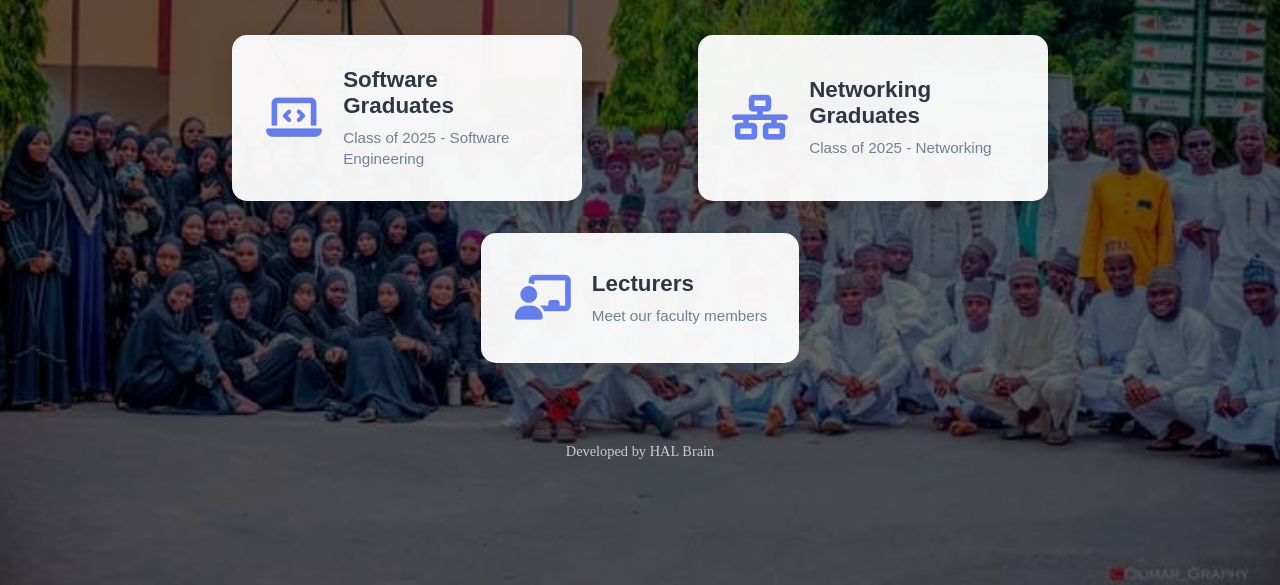
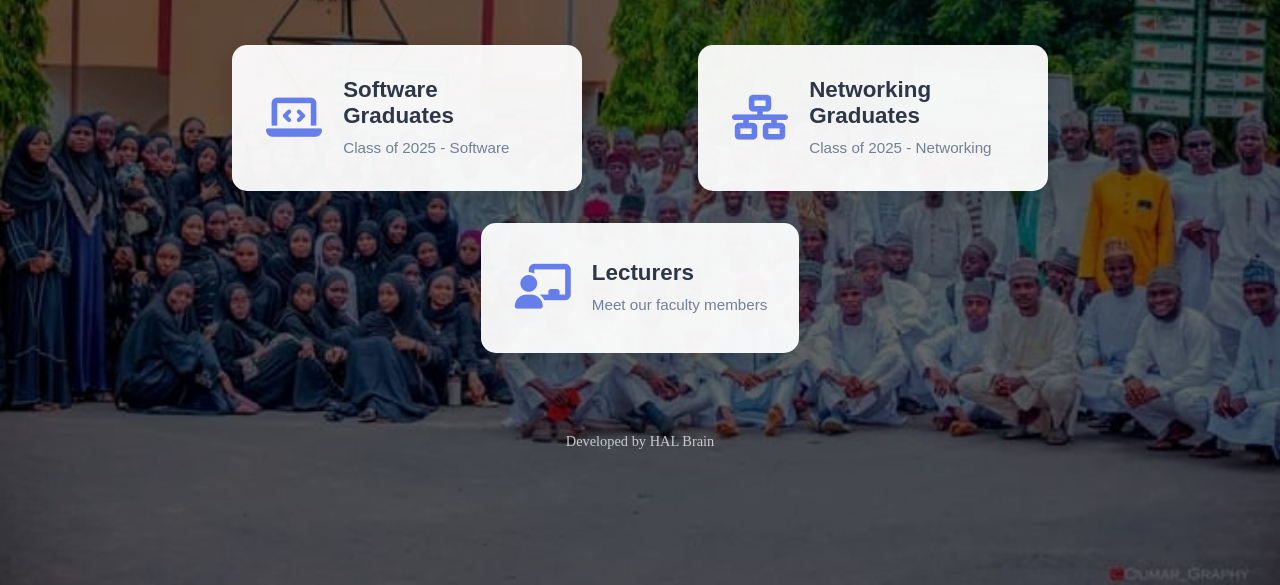
Before and after one commit to sot2025/cs2025, a plain HTML site: page home.html in a window 1280 px wide. Shown: the part 215-800 px from the top of the page. Drawn offline with Linux system fonts and the light colour scheme.

Commit message:
Update home.html

```diff
--- a/home.html
+++ b/home.html
@@ -24,7 +24,7 @@
           </div>
           <div class="button-text">
             <h3>Software Graduates</h3>
-            <p>Class of 2025 - Software Engineering</p>
+            <p>Class of 2025 - Software</p>
           </div>
         </button>
 
```
